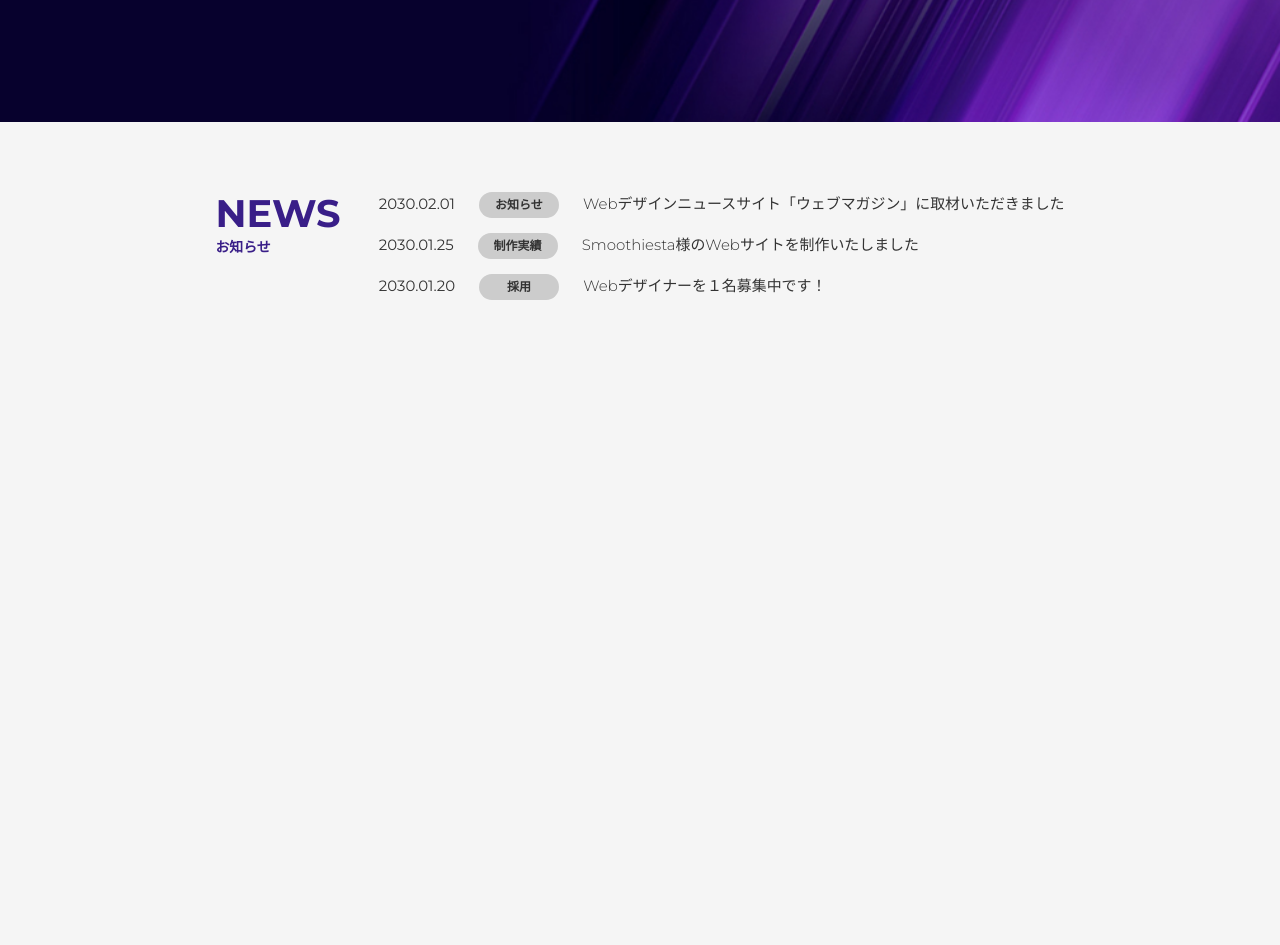
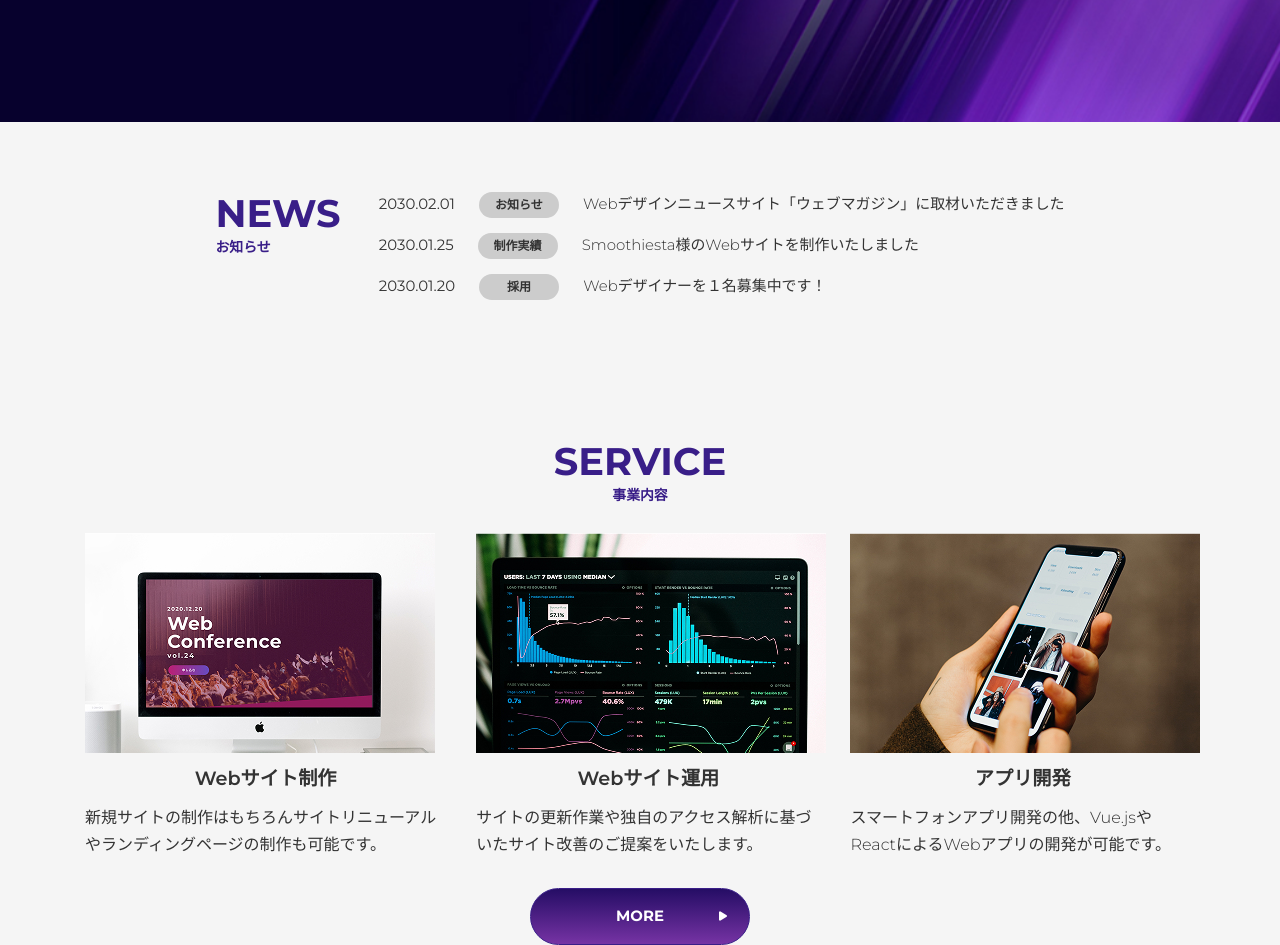
Before and after one commit to Yuki1997-tech/Neovate, a plain HTML site: page index.html in a window 1280 px wide. Shown: the part 678-1623 px from the top of the page. Before the commit the page ends 978 px from the top, so only its background shows below. Drawn offline with Linux system fonts and the light colour scheme.

Commit message:
completed neovate-service

```diff
--- /dev/null
+++ b/assets/scss/layout/_wrapper.scss
@@ -0,0 +1,19 @@
+@use "../foundation/mixin" as *;
+
+// service
+.l-service__wrapper {
+    @include flex-space-between;
+    align-items: center;
+    gap: 30px;
+    margin: 30px 0;
+
+    @include media(lg) {
+        flex-direction: column;
+        text-align: center;
+        gap: 40px;
+    }
+
+    @include media(md) {
+        padding: 0 15px;
+    }
+}
--- a/assets/scss/object/component/_button.scss
+++ b/assets/scss/object/component/_button.scss
@@ -2,17 +2,19 @@
 @use "../../foundation/functions" as *;
 
 .c-button {
-    display: inline-block;
+    display: flex;
+    justify-content: center;
 
     &__link {
         display: flex;
         align-items: center;
+        justify-content: center;
         width: 220px;
         color: $site-color-secondary;
         background-color: transparent;
         border: 1px solid $site-color-secondary;
         border-radius: 50px;
-        padding: 18px 72px;
+        padding: 18px 0;
         overflow: hidden;
         position: relative;
         transition: color 0.6s ease;
@@ -37,6 +39,19 @@
             transform-origin: left;
         }
 
+        &--reverse {
+            background: $gradient-color;
+            border: 1px solid $site-color-primary;
+
+            &::before {
+                background: $site-color-secondary;
+            }
+
+            &:hover {
+                color: $site-color-primary;
+            }
+        }
+
         .c-button__text {
             font-size: rem(14px);
             font-weight: bold;
@@ -46,7 +61,7 @@
         }
 
         .c-button__icon {
-            line-height: 19px;
+            font-size: rem(10px);
             position: absolute;
             right: 22px;
         }
--- /dev/null
+++ b/assets/scss/object/project/_service.scss
@@ -0,0 +1,34 @@
+@use "../../foundation/functions" as *;
+@use "../../foundation/mixin" as *;
+
+.p-service {
+    max-width: 1110px;
+    margin: 140px auto 0;
+
+    &__item--image {
+        width: 350px;
+        height: 220px;
+        object-fit: cover;
+    }
+
+    &__item--title {
+        font-size: rem(18px);
+        font-weight: 600;
+        text-align: center;
+        line-height: 21px;
+        letter-spacing: 5%;
+        margin-top: 15px;
+    }
+
+    &__item--text {
+        font-size: rem(15px);
+        font-weight: 300;
+        line-height: 27px;
+        letter-spacing: 5%;
+        margin-top: 15px;
+
+        @include media(lg) {
+            margin-top: 10px;
+        }
+    }
+}
--- a/assets/scss/style.scss
+++ b/assets/scss/style.scss
@@ -9,6 +9,7 @@
 
 // layout
 @use "./layout/container";
+@use "./layout/wrapper";
 
 // object/component
 @use "./object/component/button";
@@ -18,6 +19,7 @@
 @use "./object/project/header";
 @use "./object/project/keyVisual";
 @use "./object/project/news";
+@use "./object/project/service";
 
 // object/utility
 @use "./object/utility/lineBreak";
--- a/index.html
+++ b/index.html
@@ -135,7 +135,48 @@
         </section>
         <!-- /.news -->
 
-        <section class="service"></section>
+        <!-- service -->
+        <section class="p-service">
+            <div class="c-title">
+                <h2 class="c-title--main">SERVICE</h2>
+                <p class="c-title--sub">事業内容</p>
+            </div>
+            <div class="l-service__wrapper">
+                <div class="p-service__item">
+                    <img src="./assets/images/service1.jpg" alt="service" class="p-service__item--image">
+                    <h3 class="p-service__item--title">
+                        Webサイト制作
+                    </h3>
+                    <p class="p-service__item--text">
+                        新規サイトの制作はもちろんサイトリニューアルやランディングページの制作も可能です。
+                    </p>
+                </div>
+                <div class="p-service__item">
+                    <img src="./assets/images/service2.jpg" alt="service" class="p-service__item--image">
+                    <h3 class="p-service__item--title">
+                        Webサイト運用
+                    </h3>
+                    <p class="p-service__item--text">
+                        サイトの更新作業や独自のアクセス解析に基づいたサイト改善のご提案をいたします。
+                    </p>
+                </div>
+                <div class="p-service__item">
+                    <img src="./assets/images/service3.jpg" alt="service" class="p-service__item--image">
+                    <h3 class="p-service__item--title">
+                        アプリ開発
+                    </h3>
+                    <p class="p-service__item--text">
+                        スマートフォンアプリ開発の他、Vue.jsやReactによるWebアプリの開発が可能です。
+                    </p>
+                </div>
+            </div>
+            <div class="c-button">
+                <a href="#" class="c-button__link c-button__link--reverse">
+                    <span class="c-button__text">MORE</span>
+                    <i class="fa-solid fa-play c-button__icon"></i>
+                </a>
+            </div>
+        </section>
 
         <section class="works"></section>
 
```
Also changed, not shown: assets/css/style.css.
